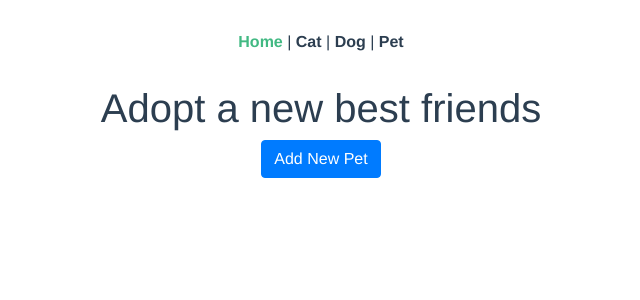
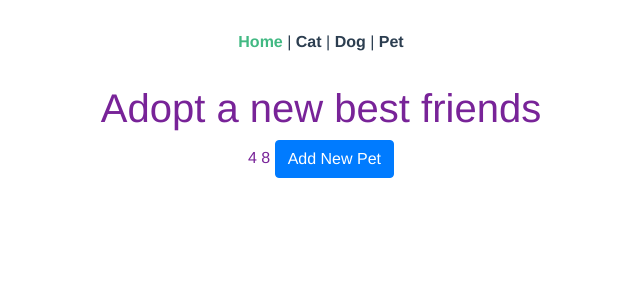
Before and after one commit to Mersock/vuex-vue-router-sample, a Vue app: page / in a window 1280 px wide. Shown: the top 300 px of the page, without its empty margins (319-959 px from the left). Built offline with nearby package versions, Linux system fonts and the light colour scheme.

Commit message:
add sass stlye

```diff
--- /dev/null
+++ b/src/assets/sass/base/_variables.sass
@@ -0,0 +1,3 @@
+$main-font: 'Helvetica', sans-serif
+
+$blue: #782398
--- /dev/null
+++ b/src/assets/sass/components/_home.sass
@@ -0,0 +1,2 @@
+.home-view-container
+  color: $blue
--- /dev/null
+++ b/src/assets/sass/index.sass
@@ -0,0 +1,3 @@
+@import 'base/variables'
+
+@import 'components/home'
--- a/src/main.js
+++ b/src/main.js
@@ -2,6 +2,7 @@ import Vue from 'vue'
 import { BootstrapVue, IconsPlugin } from 'bootstrap-vue'
 import 'bootstrap/dist/css/bootstrap.css'
 import 'bootstrap-vue/dist/bootstrap-vue.css'
+import './assets/sass/index.sass'
 import App from './App.vue'
 import router from './router'
 import store from './store'
--- /dev/null
+++ b/src/store/getters.js
@@ -0,0 +1,10 @@
+export default {
+  animalsCount: (state) => {
+    return state.cats.length + state.dogs.length
+  },
+  getAllCats: (state) => {
+    return state.pets.filter((pet) => {
+      return pet.species === 'cat'
+    })
+  }
+}
--- a/src/store/index.js
+++ b/src/store/index.js
@@ -3,9 +3,10 @@ import Vuex from 'vuex'
 import state from './state'
 import mutations from './mutations'
 import actions from './actions'
+import getters from './getters'
 
 Vue.use(Vuex)
 
 export default new Vuex.Store({
-  state, mutations, actions
+  state, mutations, actions, getters
 })
--- a/src/store/state.js
+++ b/src/store/state.js
@@ -2,5 +2,7 @@ import cats from '@/data/cats'
 import dogs from '@/data/dogs'
 
 export default {
-  cats, dogs
+  cats,
+  dogs,
+  pets: [...cats, ...dogs]
 }
--- a/src/views/Home.vue
+++ b/src/views/Home.vue
@@ -1,6 +1,8 @@
 <template>
-  <div class="home">
+  <div class="home-view-container">
     <h1>Adopt a new best friends</h1>
+    {{getAllCats.length}}
+    {{animalsCount}}
     <button class="btn btn-primary" @click="togglePetForm">Add New Pet</button>
 
     <b-form @submit.prevent="handleSubmit" v-if="showPetForm">
@@ -40,7 +42,7 @@
 </template>
 
 <script>
-import { mapActions } from 'vuex'
+import { mapActions, mapGetters } from 'vuex'
 export default {
   name: 'Home',
   data () {
@@ -52,6 +54,11 @@ export default {
         species: null
       }
     }
+  },
+  computed: {
+    ...mapGetters([
+      'animalsCount', 'getAllCats'
+    ])
   },
   methods: {
     ...mapActions([
```
